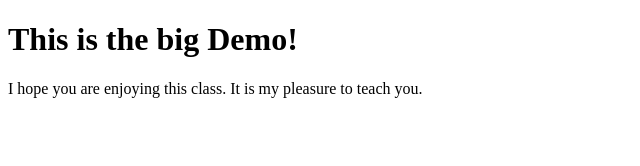
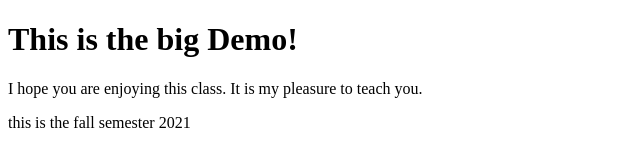
Before and after one commit to Ak3280211/IS117003F21, a plain HTML site: page index.html in a window 1280 px wide. Shown: the whole page, without its empty margins (0-640 px from the left). Drawn offline with Linux system fonts and the light colour scheme.

Commit message:
I added a new line

```diff
--- a/index.html
+++ b/index.html
@@ -7,5 +7,6 @@
 <body>
 <h1>This is the big Demo!</h1>
 <p> I hope you are enjoying this class. It is my pleasure to teach you.</p>
+<p> this is the fall semester 2021</p>
 </body>
 </html>
```
